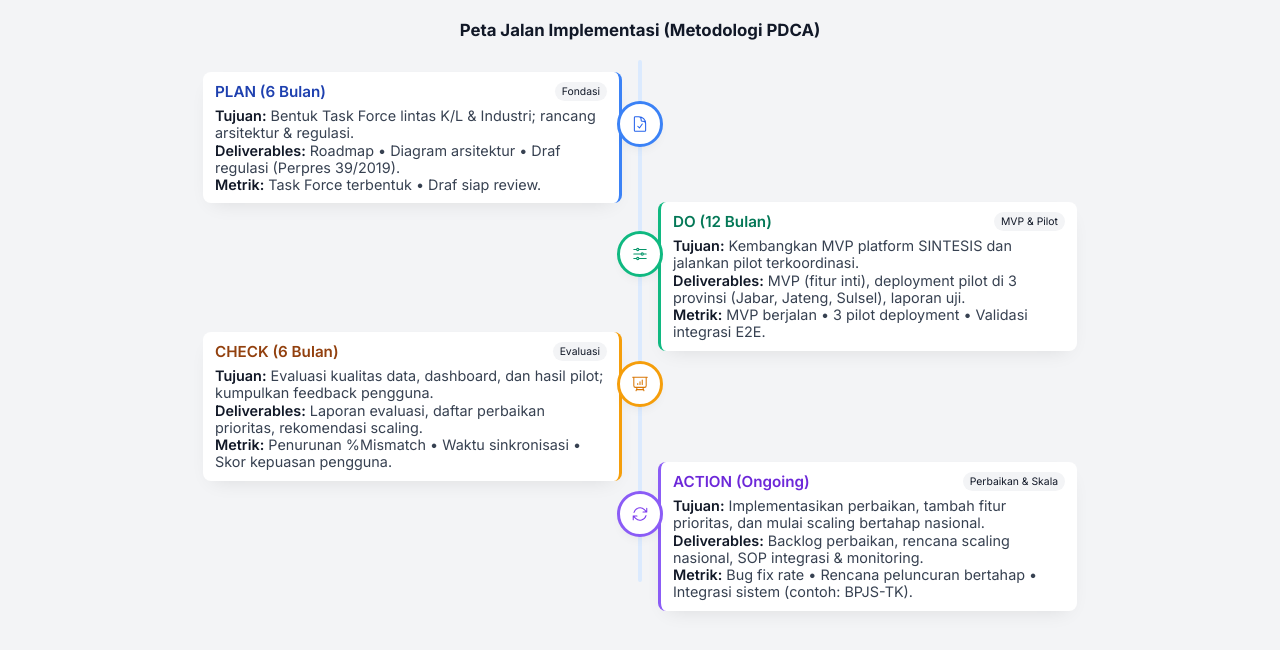
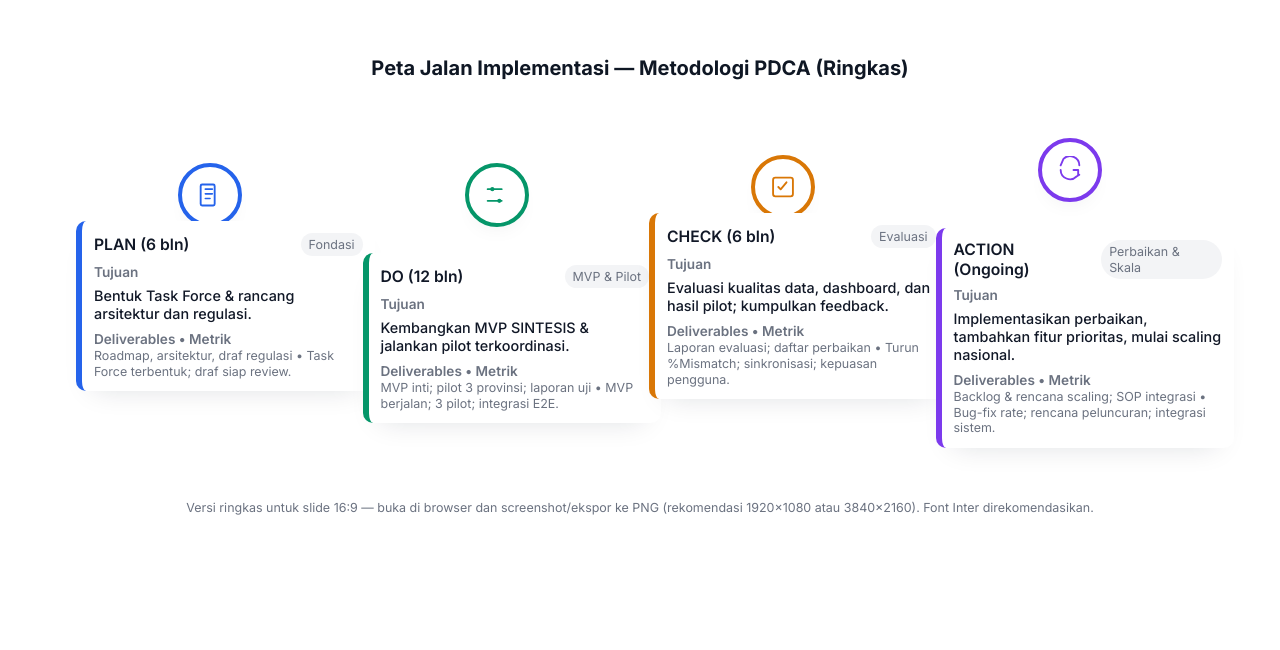
Before and after one commit to welved-z/INFOGRAFIS-ROADMAP-SINTESIS-PDCA, a plain HTML site: page index.html in a window 1280 px wide. Drawn offline with Linux system fonts and the light colour scheme.

Commit message:
Update index.html

```diff
--- a/index.html
+++ b/index.html
@@ -3,139 +3,317 @@
 <head>
   <meta charset="utf-8" />
   <meta name="viewport" content="width=device-width,initial-scale=1" />
-  <title>Timeline Implementasi SINTESIS — Vertical Historical (Compact)</title>
+  <title>Timeline Implementasi SINTESIS — Horizontal PDCA (Ringkas)</title>
 
-  <!-- Font Inter -->
+  <!-- Font Inter (external font link is allowed; CSS is internal) -->
   <link rel="preconnect" href="https://fonts.googleapis.com"/>
   <link rel="preconnect" href="https://fonts.gstatic.com" crossorigin/>
   <link href="https://fonts.googleapis.com/css2?family=Inter:wght@400;500;600;700&display=swap" rel="stylesheet"/>
 
-  <!-- Small media query (keperluan responsif) -->
   <style>
-    @media (max-width: 840px) {
-      .tl-container { padding: 0.75rem; }
-      .tl-item { height: auto !important; padding: 0.6rem 0 !important; }
-      .tl-card-left, .tl-card-right { position: relative !important; width: 100% !important; right: 0 !important; left: 0 !important; transform: none !important; margin: 0 0 0.5rem 0 !important; }
-      .tl-node { left: 1.25rem !important; transform: translateY(0) !important; }
-      .timeline-line { left: 1.25rem !important; transform: none !important; height: calc(100% - 1.5rem) !important; top: 0.75rem !important; }
-      .tl-card { font-size: 0.86rem !important; padding: 8px 10px !important; }
+    :root{
+      --bg: #ffffff;
+      --muted: #6b7280;
+      --text: #111827;
+      --shadow: 0 14px 28px -18px rgba(15,23,42,0.16);
+      --card-radius: 10px;
+      --card-padding: 12px;
+      --accent-1: #2563eb; /* blue */
+      --accent-2: #059669; /* green */
+      --accent-3: #d97706; /* orange */
+      --accent-4: #7c3aed; /* purple */
+      --line: #e6f0ff;
+      --container-w: 1200px;
+    }
+
+    html,body{
+      height:100%;
+      margin:0;
+      background:var(--bg);
+      font-family:"Inter", system-ui, -apple-system, "Segoe UI", Roboto, "Helvetica Neue", Arial;
+      color:var(--text);
+      -webkit-font-smoothing:antialiased;
+      -moz-osx-font-smoothing:grayscale;
+    }
+
+    .wrap{
+      max-width:var(--container-w);
+      margin:28px auto;
+      padding:28px;
+    }
+
+    h1{
+      margin:0 0 18px 0;
+      font-size:20px;
+      font-weight:700;
+      text-align:center;
+      color:#0f1724;
+    }
+
+    .timeline{
+      position:relative;
+      padding:40px 36px;
+      background:transparent;
+      overflow:visible;
+    }
+
+    /* horizontal center line */
+    .timeline-line{
+      position:absolute;
+      left:48px;
+      right:48px;
+      top:50%;
+      height:6px;
+      background:var(--line);
+      border-radius:6px;
+      transform:translateY(-50%);
+      z-index:1;
+    }
+
+    /* nodes container */
+    .nodes{
+      display:flex;
+      align-items:center;
+      justify-content:space-between;
+      gap:18px;
+      position:relative;
+      z-index:2;
+    }
+
+    .node{
+      position:relative;
+      width:calc((100% - 3*18px)/4);
+      min-width:200px;
+      text-align:center;
+    }
+
+    /* circle marker */
+    .marker{
+      width:56px;
+      height:56px;
+      border-radius:50%;
+      background:#fff;
+      display:inline-flex;
+      align-items:center;
+      justify-content:center;
+      margin:0 auto;
+      box-shadow:0 10px 26px -16px rgba(15,23,42,0.14);
+      border:4px solid #fff;
+    }
+
+    .marker .icon-wrap{
+      width:34px;
+      height:34px;
+      display:flex;
+      align-items:center;
+      justify-content:center;
+      border-radius:6px;
+      background:transparent;
+    }
+
+    /* card above or below line */
+    .card{
+      width:100%;
+      max-width:320px;
+      margin:12px auto;
+      background:#fff;
+      border-radius:var(--card-radius);
+      padding:var(--card-padding);
+      box-shadow:var(--shadow);
+      text-align:left;
+      color:var(--text);
+      font-size:0.93rem;
+      line-height:1.25;
+      border-left:6px solid transparent;
+    }
+
+    .card .row{
+      display:flex;
+      justify-content:space-between;
+      align-items:center;
+      gap:8px;
+    }
+
+    .phase{
+      font-weight:600;
+      font-size:0.98rem;
+    }
+
+    .badge{
+      font-size:0.66rem;
+      padding:4px 8px;
+      border-radius:999px;
+      background:#f3f4f6;
+      color:var(--text);
+    }
+
+    .meta{
+      margin-top:8px;
+      color:var(--muted);
+      font-weight:600;
+      font-size:0.85rem;
+    }
+
+    .desc{
+      margin-top:6px;
+      color:#111827;
+      font-weight:500;
+      font-size:0.9rem;
+    }
+
+    .small{
+      color:var(--muted);
+      font-size:0.78rem;
+    }
+
+    /* alternate card positions */
+    .node.above .card{ transform:translateY(-18px); margin-bottom:8px; border-left-width:6px; }
+    .node.below .card{ transform:translateY(18px); margin-top:8px; border-left-width:6px; }
+
+    /* accent borders per phase */
+    .node.plan .card{ border-left-color:var(--accent-1); }
+    .node.do .card{ border-left-color:var(--accent-2); }
+    .node.check .card{ border-left-color:var(--accent-3); }
+    .node.action .card{ border-left-color:var(--accent-4); }
+
+    /* marker borders */
+    .node.plan .marker{ border-color:var(--accent-1); }
+    .node.do .marker{ border-color:var(--accent-2); }
+    .node.check .marker{ border-color:var(--accent-3); }
+    .node.action .marker{ border-color:var(--accent-4); }
+
+    /* responsive */
+    @media (max-width:1080px){
+      .wrap{ padding:18px; }
+      .nodes{ gap:12px; }
+      .card{ max-width:260px; font-size:0.9rem; }
+      .marker{ width:52px; height:52px; }
+    }
+
+    @media (max-width:720px){
+      .timeline-line{ left:20px; right:20px; }
+      .nodes{ flex-direction:column; gap:20px; align-items:flex-start; }
+      .node{ width:100%; min-width:0; }
+      .card{ margin-left:64px; max-width:calc(100% - 84px); }
+      .node.above .card, .node.below .card{ transform:none; }
+      .marker{ position:absolute; left:24px; top:10px; margin:0; }
     }
   </style>
 </head>
-<body style="font-family:'Inter',sans-serif;background:#F3F4F6;margin:0;padding:1.25rem;">
+<body>
+  <div class="wrap" role="main" aria-labelledby="title">
+    <h1 id="title">Peta Jalan Implementasi — Metodologi PDCA (Ringkas)</h1>
 
-  <div style="max-width:980px;margin:0 auto;" class="tl-container">
-    <h1 style="font-size:1.05rem;font-weight:700;color:#111827;text-align:center;margin:0 0 0.75rem;">
-      Peta Jalan Implementasi (Metodologi PDCA)
-    </h1>
+    <div class="timeline" aria-hidden="false">
+      <div class="timeline-line" aria-hidden="true"></div>
 
-    <!-- Timeline wrapper (compact spacing) -->
-    <div style="position:relative;padding:0.75rem 0 1rem 0;overflow:visible;">
-      <!-- Central vertical line -->
-      <div class="timeline-line" style="position:absolute; left:50%; top:0.5rem; bottom:0.5rem; width:4px; background:#DBEAFE; border-radius:4px; transform:translateX(-50%); z-index:1;"></div>
+      <div class="nodes" role="list">
 
-      <!-- ITEM 1 (left) -->
-      <div class="tl-item" style="position:relative; height:120px; margin-bottom:10px;">
-        <!-- Left card (closer to center) -->
-        <div class="tl-card-left tl-card" style="position:absolute; right:calc(50% + 18px); top:8px; width:40%; background:#fff; border-radius:8px; padding:10px 12px; box-shadow:0 8px 20px -10px rgba(0,0,0,0.12); text-align:left; border-right:3px solid #3B82F6; z-index:2; font-size:0.9rem; color:#374151;">
-          <div style="display:flex;justify-content:space-between;align-items:center;">
-            <div style="font-weight:600;color:#1E40AF;font-size:0.95rem;">PLAN (6 Bulan)</div>
-            <div style="font-size:0.65rem;background:#F3F4F6;padding:3px 7px;border-radius:999px;color:#111827;">Fondasi</div>
+        <!-- PLAN -->
+        <div class="node plan above" role="listitem" aria-label="Plan">
+          <div class="marker" aria-hidden="true">
+            <div class="icon-wrap" title="Plan">
+              <!-- document icon (blue) -->
+              <svg width="28" height="28" viewBox="0 0 24 24" fill="none" aria-hidden="true">
+                <rect x="4" y="3" width="12" height="18" rx="1.2" stroke="var(--accent-1)" stroke-width="1.6" fill="none"></rect>
+                <path d="M8 7h6M8 11h6M8 15h4" stroke="var(--accent-1)" stroke-width="1.4" stroke-linecap="round" stroke-linejoin="round"/>
+              </svg>
+            </div>
           </div>
-          <div style="margin-top:6px;line-height:1.2;">
-            <strong style="font-weight:600;color:#111827;">Tujuan:</strong> Bentuk Task Force lintas K/L & Industri; rancang arsitektur & regulasi.<br>
-            <strong style="font-weight:600;color:#111827;">Deliverables:</strong> Roadmap • Diagram arsitektur • Draf regulasi (Perpres 39/2019).<br>
-            <strong style="font-weight:600;color:#111827;">Metrik:</strong> Task Force terbentuk • Draf siap review.
+
+          <div class="card" role="article">
+            <div class="row">
+              <div class="phase">PLAN (6 bln)</div>
+              <div class="badge small">Fondasi</div>
+            </div>
+            <div class="meta">Tujuan</div>
+            <div class="desc">Bentuk Task Force & rancang arsitektur dan regulasi.</div>
+            <div class="meta">Deliverables • Metrik</div>
+            <div class="small">Roadmap, arsitektur, draf regulasi • Task Force terbentuk; draf siap review.</div>
           </div>
         </div>
 
-        <!-- Node centered on line (smaller) -->
-        <div class="tl-node" style="position:absolute; left:50%; top:50%; transform:translate(-50%,-50%); z-index:3;">
-          <div style="width:40px;height:40px;border-radius:50%;background:#fff;border:3px solid #3B82F6;display:flex;align-items:center;justify-content:center;box-shadow:0 6px 14px -8px rgba(0,0,0,0.12);">
-            <svg xmlns="http://www.w3.org/2000/svg" viewBox="0 0 24 24" fill="none" stroke="#2563EB" stroke-width="1.4" style="width:18px;height:18px;">
-              <path stroke-linecap="round" stroke-linejoin="round" d="M10.125 2.25h-4.5c-.621 0-1.125.504-1.125 1.125v17.25c0 .621.504 1.125 1.125 1.125h12.75c.621 0 1.125-.504 1.125-1.125v-9M10.125 2.25h.375a9 9 0 0 1 9 9v.375M10.125 2.25A3.375 3.375 0 0 1 13.5 5.625v1.5c0 .621.504 1.125 1.125 1.125h1.5a3.375 3.375 0 0 1 3.375 3.375M9 15l2.25 2.25L15 12" />
-            </svg>
+        <!-- DO -->
+        <div class="node do below" role="listitem" aria-label="Do">
+          <div class="marker" aria-hidden="true">
+            <div class="icon-wrap" title="Do">
+              <!-- sliders icon (green) -->
+              <svg width="28" height="28" viewBox="0 0 24 24" fill="none" aria-hidden="true">
+                <path d="M4 7h12" stroke="var(--accent-2)" stroke-width="1.6" stroke-linecap="round"/>
+                <circle cx="8" cy="7" r="1.8" fill="var(--accent-2)"/>
+                <path d="M4 17h12" stroke="var(--accent-2)" stroke-width="1.6" stroke-linecap="round"/>
+                <circle cx="14" cy="17" r="1.8" fill="var(--accent-2)"/>
+              </svg>
+            </div>
           </div>
-        </div>
-      </div>
 
-      <!-- ITEM 2 (right) -->
-      <div class="tl-item" style="position:relative; height:120px; margin-bottom:10px;">
-        <!-- Node centered -->
-        <div class="tl-node" style="position:absolute; left:50%; top:50%; transform:translate(-50%,-50%); z-index:3;">
-          <div style="width:40px;height:40px;border-radius:50%;background:#fff;border:3px solid #10B981;display:flex;align-items:center;justify-content:center;box-shadow:0 6px 14px -8px rgba(0,0,0,0.12);">
-            <svg xmlns="http://www.w3.org/2000/svg" viewBox="0 0 24 24" fill="none" stroke="#059669" stroke-width="1.4" style="width:18px;height:18px;">
-              <path stroke-linecap="round" stroke-linejoin="round" d="M10.5 6h9.75M10.5 6a1.5 1.5 0 1 1-3 0m3 0a1.5 1.5 0 1 0-3 0M3.75 6H7.5m3 12h9.75m-9.75 0a1.5 1.5 0 0 1-3 0m3 0a1.5 1.5 0 0 0-3 0m-3.75 0H7.5m9-6h3.75m-3.75 0a1.5 1.5 0 0 1-3 0m3 0a1.5 1.5 0 0 0-3 0m-9.75 0h9.75" />
-            </svg>
+          <div class="card" role="article">
+            <div class="row">
+              <div class="phase">DO (12 bln)</div>
+              <div class="badge small">MVP & Pilot</div>
+            </div>
+            <div class="meta">Tujuan</div>
+            <div class="desc">Kembangkan MVP SINTESIS & jalankan pilot terkoordinasi.</div>
+            <div class="meta">Deliverables • Metrik</div>
+            <div class="small">MVP inti; pilot 3 provinsi; laporan uji • MVP berjalan; 3 pilot; integrasi E2E.</div>
           </div>
         </div>
 
-        <!-- Right card (closer to center) -->
-        <div class="tl-card-right tl-card" style="position:absolute; left:calc(50% + 18px); top:8px; width:40%; background:#fff; border-radius:8px; padding:10px 12px; box-shadow:0 8px 20px -10px rgba(0,0,0,0.12); text-align:left; border-left:3px solid #10B981; z-index:2; font-size:0.9rem; color:#374151;">
-          <div style="display:flex;justify-content:space-between;align-items:center;">
-            <div style="font-weight:600;color:#047857;font-size:0.95rem;">DO (12 Bulan)</div>
-            <div style="font-size:0.65rem;background:#F3F4F6;padding:3px 7px;border-radius:999px;color:#111827;">MVP & Pilot</div>
+        <!-- CHECK -->
+        <div class="node check above" role="listitem" aria-label="Check">
+          <div class="marker" aria-hidden="true">
+            <div class="icon-wrap" title="Check">
+              <!-- checklist icon (orange) -->
+              <svg width="28" height="28" viewBox="0 0 24 24" fill="none" aria-hidden="true">
+                <rect x="3.5" y="4" width="17" height="16" rx="2" stroke="var(--accent-3)" stroke-width="1.6" fill="none"/>
+                <path d="M8 12l2 2 5-6" stroke="var(--accent-3)" stroke-width="1.6" stroke-linecap="round" stroke-linejoin="round"/>
+              </svg>
+            </div>
           </div>
-          <div style="margin-top:6px;line-height:1.2;">
-            <strong style="font-weight:600;color:#111827;">Tujuan:</strong> Kembangkan MVP platform SINTESIS dan jalankan pilot terkoordinasi.<br>
-            <strong style="font-weight:600;color:#111827;">Deliverables:</strong> MVP (fitur inti), deployment pilot di 3 provinsi (Jabar, Jateng, Sulsel), laporan uji.<br>
-            <strong style="font-weight:600;color:#111827;">Metrik:</strong> MVP berjalan • 3 pilot deployment • Validasi integrasi E2E.
-          </div>
-        </div>
-      </div>
 
-      <!-- ITEM 3 (left) -->
-      <div class="tl-item" style="position:relative; height:120px; margin-bottom:10px;">
-        <!-- Left card -->
-        <div class="tl-card-left tl-card" style="position:absolute; right:calc(50% + 18px); top:8px; width:40%; background:#fff; border-radius:8px; padding:10px 12px; box-shadow:0 8px 20px -10px rgba(0,0,0,0.12); text-align:left; border-right:3px solid #F59E0B; z-index:2; font-size:0.9rem; color:#374151;">
-          <div style="display:flex;justify-content:space-between;align-items:center;">
-            <div style="font-weight:600;color:#92400E;font-size:0.95rem;">CHECK (6 Bulan)</div>
-            <div style="font-size:0.65rem;background:#F3F4F6;padding:3px 7px;border-radius:999px;color:#111827;">Evaluasi</div>
-          </div>
-          <div style="margin-top:6px;line-height:1.2;">
-            <strong style="font-weight:600;color:#111827;">Tujuan:</strong> Evaluasi kualitas data, dashboard, dan hasil pilot; kumpulkan feedback pengguna.<br>
-            <strong style="font-weight:600;color:#111827;">Deliverables:</strong> Laporan evaluasi, daftar perbaikan prioritas, rekomendasi scaling.<br>
-            <strong style="font-weight:600;color:#111827;">Metrik:</strong> Penurunan %Mismatch • Waktu sinkronisasi • Skor kepuasan pengguna.
+          <div class="card" role="article">
+            <div class="row">
+              <div class="phase">CHECK (6 bln)</div>
+              <div class="badge small">Evaluasi</div>
+            </div>
+            <div class="meta">Tujuan</div>
+            <div class="desc">Evaluasi kualitas data, dashboard, dan hasil pilot; kumpulkan feedback.</div>
+            <div class="meta">Deliverables • Metrik</div>
+            <div class="small">Laporan evaluasi; daftar perbaikan • Turun %Mismatch; sinkronisasi; kepuasan pengguna.</div>
           </div>
         </div>
 
-        <!-- Node -->
-        <div class="tl-node" style="position:absolute; left:50%; top:50%; transform:translate(-50%,-50%); z-index:3;">
-          <div style="width:40px;height:40px;border-radius:50%;background:#fff;border:3px solid #F59E0B;display:flex;align-items:center;justify-content:center;box-shadow:0 6px 14px -8px rgba(0,0,0,0.12);">
-            <svg xmlns="http://www.w3.org/2000/svg" viewBox="0 0 24 24" fill="none" stroke="#D97706" stroke-width="1.4" style="width:18px;height:18px;">
-              <path stroke-linecap="round" stroke-linejoin="round" d="M3.75 3v11.25A2.25 2.25 0 0 0 6 16.5h2.25M3.75 3h-1.5m1.5 0h16.5m0 0h1.5m-1.5 0v11.25A2.25 2.25 0 0 1 18 16.5h-2.25m-7.5 0h7.5m-7.5 0-1 3m8.5-3 1 3m0 0 .5 1.5m-.5-1.5h-9.5m0 0-.5 1.5M9 11.25v1.5M12 9v3.75m3-6v6" />
-            </svg>
+        <!-- ACTION -->
+        <div class="node action below" role="listitem" aria-label="Action">
+          <div class="marker" aria-hidden="true">
+            <div class="icon-wrap" title="Action">
+              <!-- circular arrows icon (purple) -->
+              <svg width="28" height="28" viewBox="0 0 24 24" fill="none" aria-hidden="true">
+                <path d="M4 12a8 8 0 0 0 13.6 5.6L20 16" stroke="var(--accent-4)" stroke-width="1.6" stroke-linecap="round" stroke-linejoin="round"/>
+                <path d="M20 8a8 8 0 0 0-13.6-5.6L4 8" stroke="var(--accent-4)" stroke-width="1.6" stroke-linecap="round" stroke-linejoin="round"/>
+                <path d="M19 16v-4h-4" stroke="var(--accent-4)" stroke-width="1.6" stroke-linecap="round" stroke-linejoin="round"/>
+              </svg>
+            </div>
           </div>
-        </div>
-      </div>
 
-      <!-- ITEM 4 (right) -->
-      <div class="tl-item" style="position:relative; height:120px; margin-bottom:0;">
-        <!-- Node -->
-        <div class="tl-node" style="position:absolute; left:50%; top:50%; transform:translate(-50%,-50%); z-index:3;">
-          <div style="width:40px;height:40px;border-radius:50%;background:#fff;border:3px solid #8B5CF6;display:flex;align-items:center;justify-content:center;box-shadow:0 6px 14px -8px rgba(0,0,0,0.12);">
-            <svg xmlns="http://www.w3.org/2000/svg" viewBox="0 0 24 24" fill="none" stroke="#7C3AED" stroke-width="1.4" style="width:18px;height:18px;">
-              <path stroke-linecap="round" stroke-linejoin="round" d="M16.023 9.348h4.992v-.001M2.985 19.644v-4.992m0 0h4.992m-4.993 0 3.181 3.183a8.25 8.25 0 0 0 13.803-3.7M4.031 9.865a8.25 8.25 0 0 1 13.803-3.7l3.181 3.182m0-4.991v4.99" />
-            </svg>
+          <div class="card" role="article">
+            <div class="row">
+              <div class="phase">ACTION (Ongoing)</div>
+              <div class="badge small">Perbaikan & Skala</div>
+            </div>
+            <div class="meta">Tujuan</div>
+            <div class="desc">Implementasikan perbaikan, tambahkan fitur prioritas, mulai scaling nasional.</div>
+            <div class="meta">Deliverables • Metrik</div>
+            <div class="small">Backlog & rencana scaling; SOP integrasi • Bug-fix rate; rencana peluncuran; integrasi sistem.</div>
           </div>
         </div>
 
-        <!-- Right card -->
-        <div class="tl-card-right tl-card" style="position:absolute; left:calc(50% + 18px); top:8px; width:40%; background:#fff; border-radius:8px; padding:10px 12px; box-shadow:0 8px 20px -10px rgba(0,0,0,0.12); text-align:left; border-left:3px solid #8B5CF6; z-index:2; font-size:0.9rem; color:#374151;">
-          <div style="display:flex;justify-content:space-between;align-items:center;">
-            <div style="font-weight:600;color:#6D28D9;font-size:0.95rem;">ACTION (Ongoing)</div>
-            <div style="font-size:0.65rem;background:#F3F4F6;padding:3px 7px;border-radius:999px;color:#111827;">Perbaikan & Skala</div>
-          </div>
-          <div style="margin-top:6px;line-height:1.2;">
-            <strong style="font-weight:600;color:#111827;">Tujuan:</strong> Implementasikan perbaikan, tambah fitur prioritas, dan mulai scaling bertahap nasional.<br>
-            <strong style="font-weight:600;color:#111827;">Deliverables:</strong> Backlog perbaikan, rencana scaling nasional, SOP integrasi & monitoring.<br>
-            <strong style="font-weight:600;color:#111827;">Metrik:</strong> Bug fix rate • Rencana peluncuran bertahap • Integrasi sistem (contoh: BPJS-TK).
-          </div>
-        </div>
       </div>
+    </div>
 
-    </div>
+    <p class="small" style="text-align:center;margin-top:18px;color:var(--muted);">
+      Versi ringkas untuk slide 16:9 — buka di browser dan screenshot/ekspor ke PNG (rekomendasi 1920×1080 atau 3840×2160). Font Inter direkomendasikan.
+    </p>
   </div>
-
 </body>
 </html>
```
